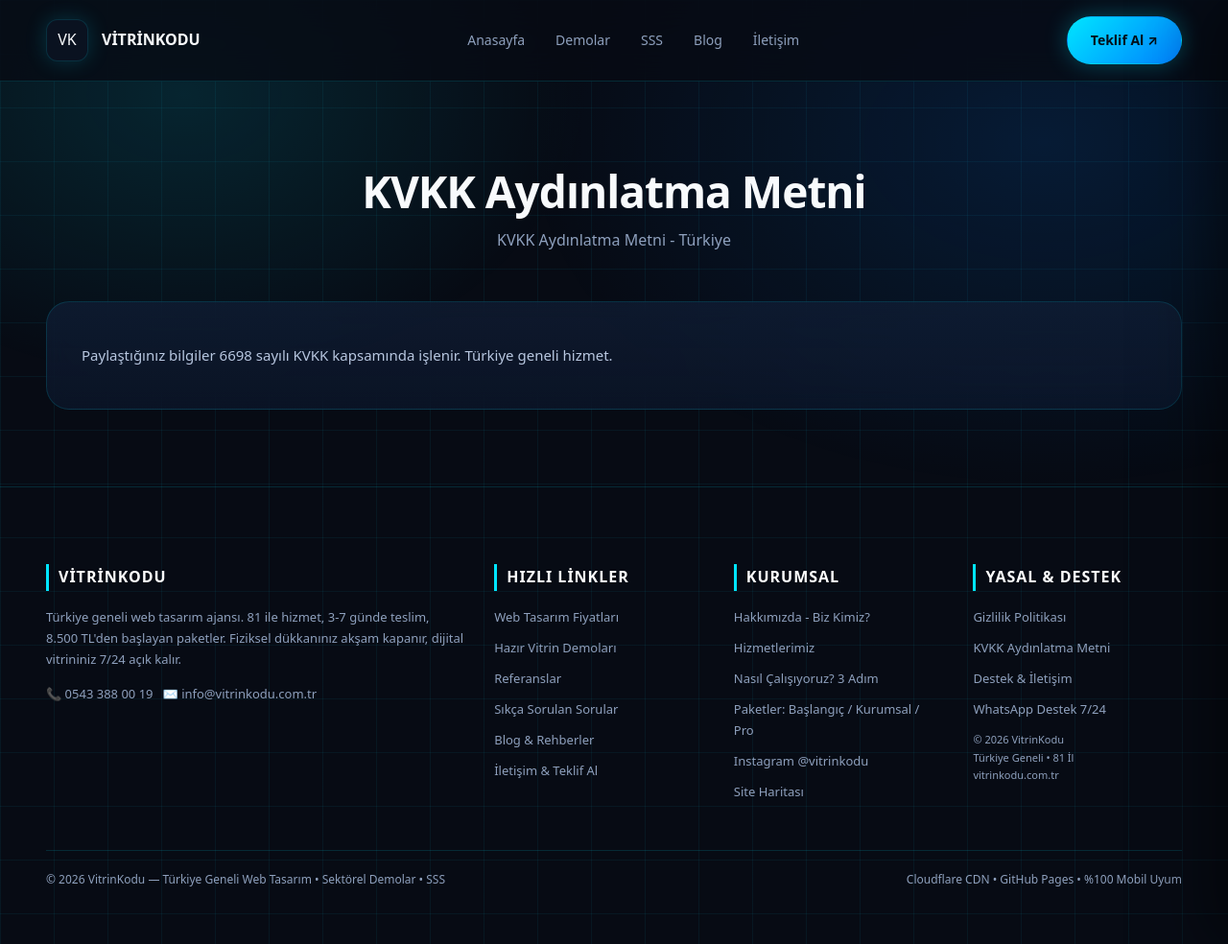
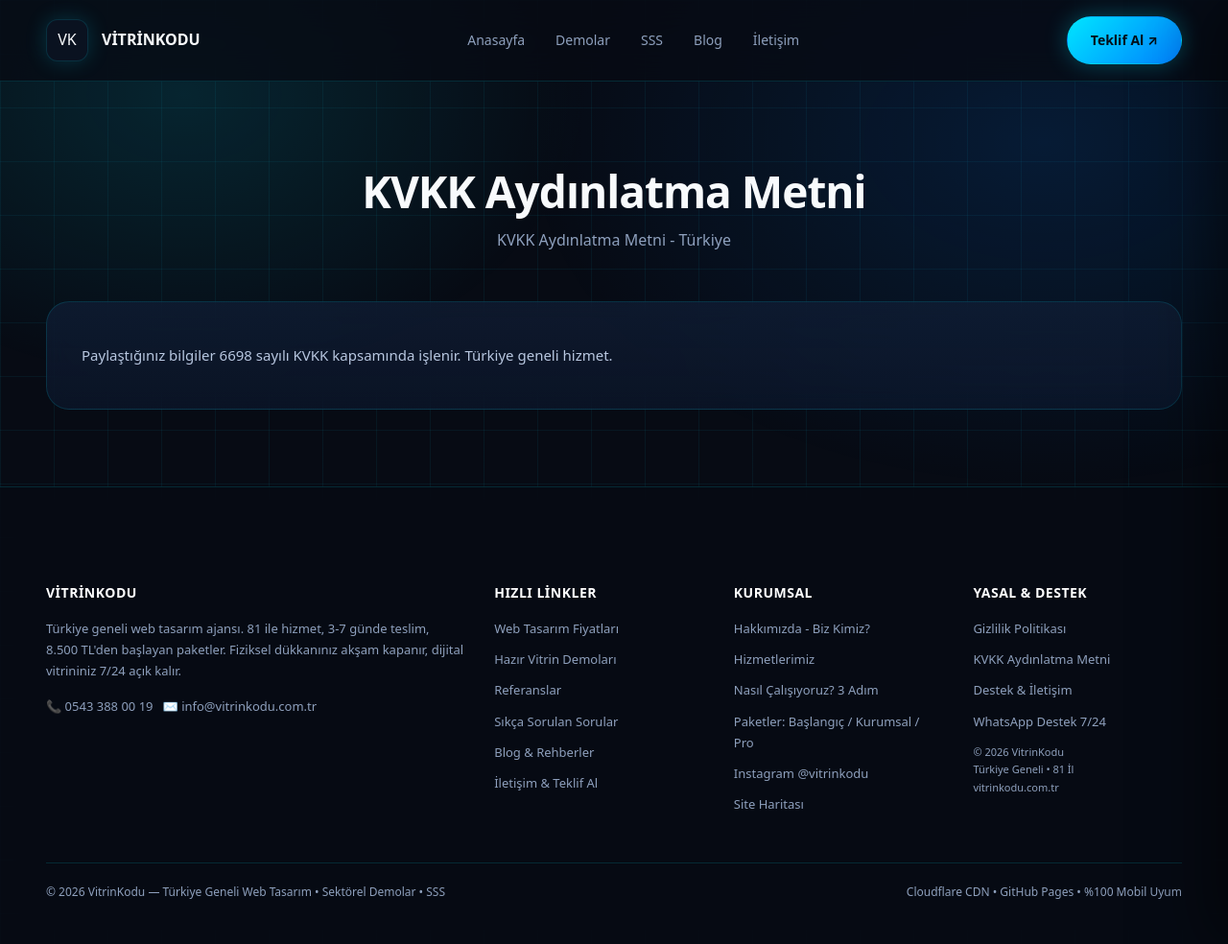
Before and after one commit to 1199mem/vitrinkodu.com.tr, a Jekyll site: the page built from kvkk/index.html, in a window 1280 px wide and 984 px high. Shown: the whole window at 96% size. Built offline with Jekyll 4.4.1, drawn with Linux system fonts in a browser that asks for light colours.

Commit message:
footer.html

```diff
--- a/_includes/footer.html
+++ b/_includes/footer.html
@@ -1,8 +1,8 @@
-<footer>
+<footer style="background: rgba(7, 11, 20, 0.78); backdrop-filter: blur(18px); border-top: 1px solid var(--border); padding: 50px 0 24px; margin-top: 60px;">
 <div class="wrap">
 <div class="footer-grid">
 <div class="footer-col">
-<h4 style="font-size:16px;font-weight:900;letter-spacing:1px;color:#fff;margin-bottom:16px;text-transform:uppercase;border-left:3px solid var(--cyan);padding-left:10px;">VİTRİNKODU</h4>
+<h4 style="font-size:14px;font-weight:700;color:#fff;margin-bottom:14px;letter-spacing:0.5px;">VİTRİNKODU</h4>
 <p style="font-size:13px;color:var(--muted);line-height:1.7;margin-bottom:14px">Türkiye geneli web tasarım ajansı. 81 ile hizmet, 3-7 günde teslim, 8.500 TL'den başlayan paketler. Fiziksel dükkanınız akşam kapanır, dijital vitrininiz 7/24 açık kalır.</p>
 <div style="display:flex;gap:10px;flex-wrap:wrap;margin-top:14px">
 <a href="tel:+905433880019" style="display:inline-flex">📞 0543 388 00 19</a>
@@ -10,7 +10,7 @@
 </div>
 </div>
 <div class="footer-col">
-<h4 style="font-size:16px;font-weight:900;letter-spacing:1px;color:#fff;margin-bottom:16px;text-transform:uppercase;border-left:3px solid var(--cyan);padding-left:10px;">Hızlı Linkler</h4>
+<h4 style="font-size:14px;font-weight:700;color:#fff;margin-bottom:14px;letter-spacing:0.5px;">Hızlı Linkler</h4>
 <a href="/#paketler">Web Tasarım Fiyatları</a>
 <a href="/demolar/">Hazır Vitrin Demoları</a>
 <a href="/referanslar/">Referanslar</a>
@@ -19,7 +19,7 @@
 <a href="/iletisim/">İletişim & Teklif Al</a>
 </div>
 <div class="footer-col">
-<h4 style="font-size:16px;font-weight:900;letter-spacing:1px;color:#fff;margin-bottom:16px;text-transform:uppercase;border-left:3px solid var(--cyan);padding-left:10px;">Kurumsal</h4>
+<h4 style="font-size:14px;font-weight:700;color:#fff;margin-bottom:14px;letter-spacing:0.5px;">Kurumsal</h4>
 <a href="/hakkimizda/">Hakkımızda - Biz Kimiz?</a>
 <a href="/hizmetlerimiz/">Hizmetlerimiz</a>
 <a href="/#nasil">Nasıl Çalışıyoruz? 3 Adım</a>
@@ -28,7 +28,7 @@
 <a href="/sitemap.xml">Site Haritası</a>
 </div>
 <div class="footer-col">
-<h4 style="font-size:16px;font-weight:900;letter-spacing:1px;color:#fff;margin-bottom:16px;text-transform:uppercase;border-left:3px solid var(--cyan);padding-left:10px;">Yasal & Destek</h4>
+<h4 style="font-size:14px;font-weight:700;color:#fff;margin-bottom:14px;letter-spacing:0.5px;">Yasal & Destek</h4>
 <a href="/gizlilik-politikasi/">Gizlilik Politikası</a>
 <a href="/kvkk/">KVKK Aydınlatma Metni</a>
 <a href="/iletisim/">Destek & İletişim</a>
```
